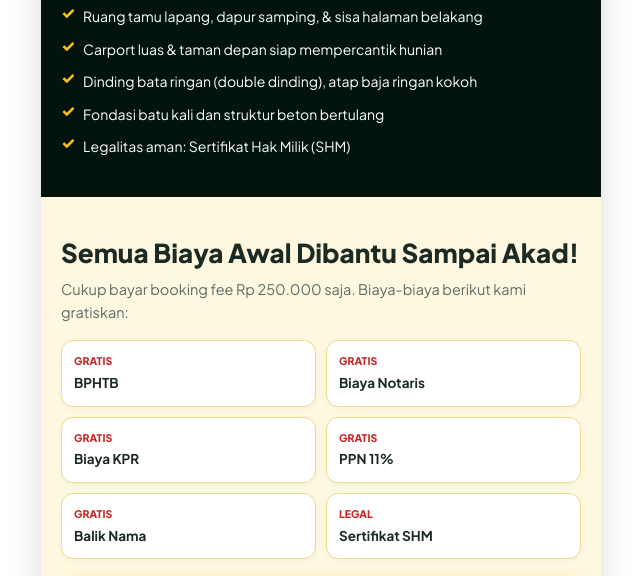
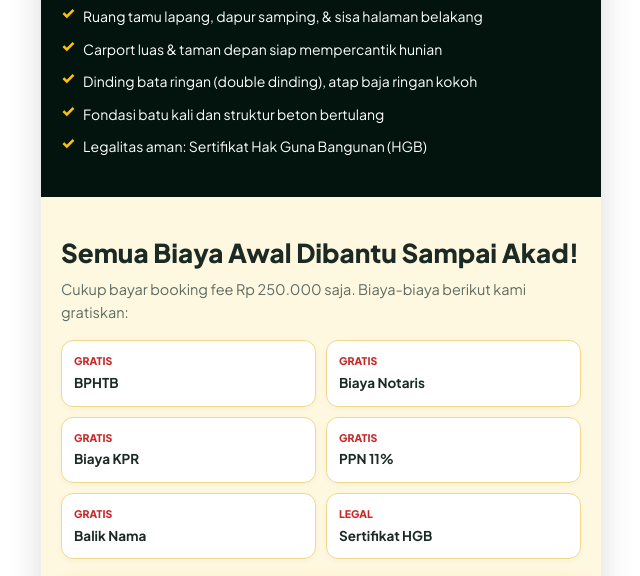
Before and after one commit to utusks001/LP-BELMONT-PARK, a plain HTML site: page index.html in a window 1280 px wide. Shown: the part 2240-2816 px from the top of the page, 319-959 px from the left. Drawn offline with Linux system fonts and the light colour scheme.

Commit message:
Update index.html

```diff
--- a/index.html
+++ b/index.html
@@ -172,7 +172,7 @@ input,select,textarea{width:100%;font-family:inherit;font-size:15px;padding:12px
     <li>Carport luas &amp; taman depan siap mempercantik hunian</li>
     <li>Dinding bata ringan (double dinding), atap baja ringan kokoh</li>
     <li>Fondasi batu kali dan struktur beton bertulang</li>
-    <li>Legalitas aman: Sertifikat Hak Milik (SHM)</li>
+    <li>Legalitas aman: Sertifikat Hak Guna Bangunan (HGB)</li>
   </ul>
 </div></section>
 
@@ -185,7 +185,7 @@ input,select,textarea{width:100%;font-family:inherit;font-size:15px;padding:12px
     <div><small>GRATIS</small>Biaya KPR</div>
     <div><small>GRATIS</small>PPN 11%</div>
     <div><small>GRATIS</small>Balik Nama</div>
-    <div><small>LEGAL</small>Sertifikat SHM</div>
+    <div><small>LEGAL</small>Sertifikat HGB</div>
   </div>
   <button class="btn btn-a" style="margin-top:20px" onclick="openSurveyModal('promo')">Ambil Promo &amp; Jadwalkan Survey</button>
 </div></section>
```
